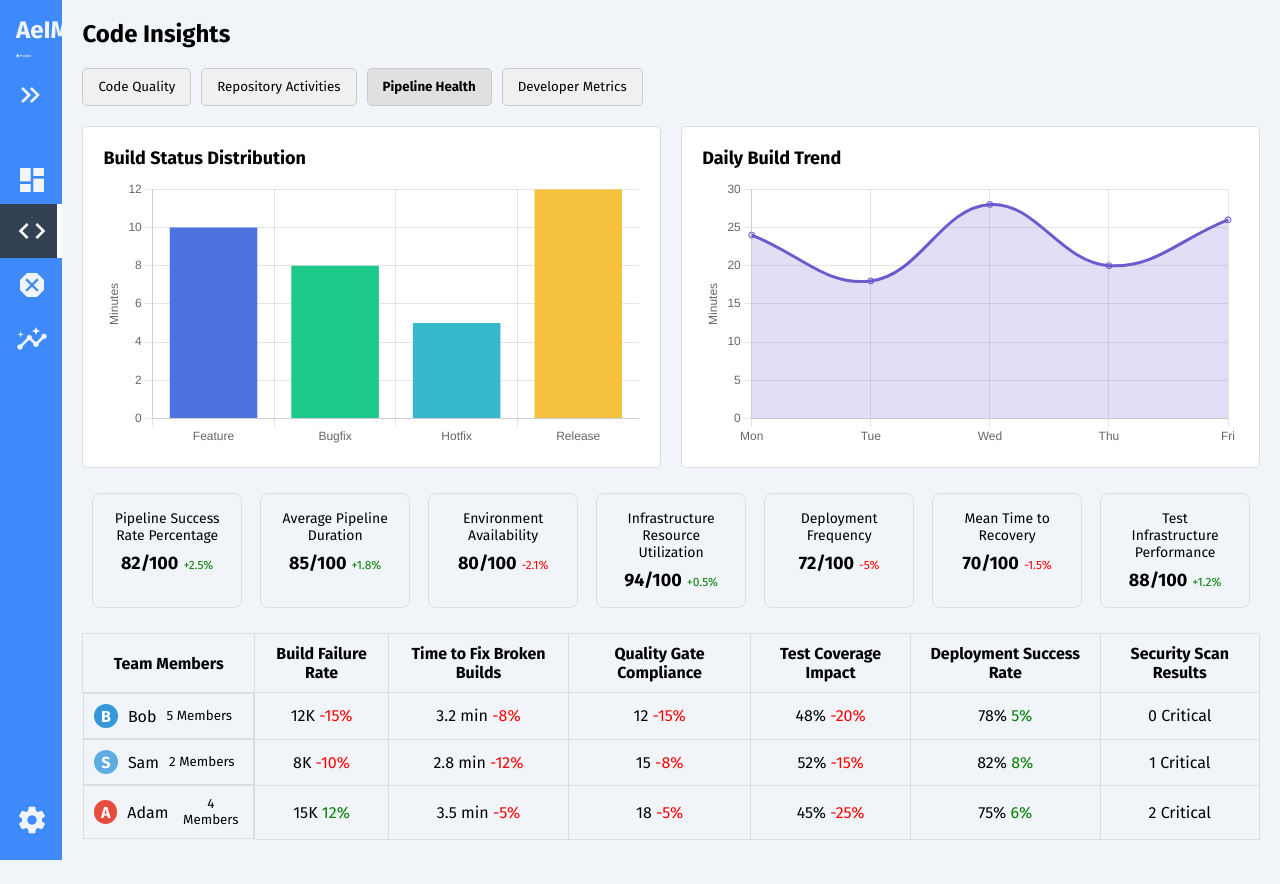
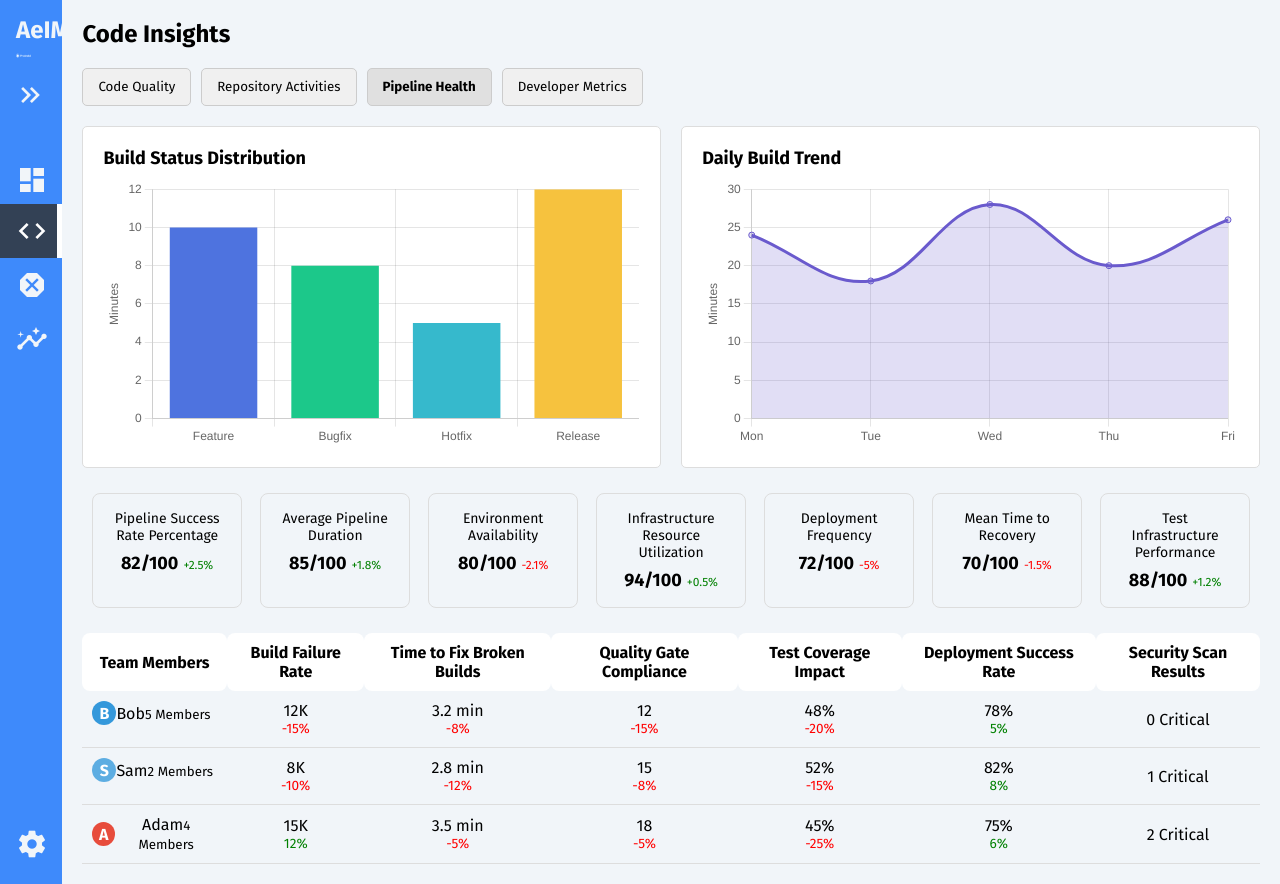
Before and after one commit to aarin55-de/Vue-charts, a Vue app: page /code-insight in a window 1280 px wide. Before the commit the page ends 860 px from the top, so only its background shows below. Built offline with nearby package versions, Linux system fonts and the light colour scheme.

Commit message:
done changes

```diff
--- a/src/tables/TeamTable.vue
+++ b/src/tables/TeamTable.vue
@@ -2,7 +2,7 @@
   <div class="team-table-container">
     <table class="team-table">
       <thead>
-          <tr>
+        <tr class="header-row">
           <th>Team Members</th>
           <th>Build Failure Rate</th>
           <th>Time to Fix Broken Builds</th>
@@ -15,16 +15,49 @@
       <tbody>
         <tr v-for="(member, index) in teamData" :key="index">
           <td class="team-member">
+            <div class="member-info">
               <span :class="['badge', member.badgeColor]">{{ member.initial }}</span>
+              <div>
                 <span>{{ member.name }}</span>
                 <small>{{ member.teamSize }} Members</small>
+              </div>
+            </div>
           </td>
-            <td>{{ member.buildFailureRate }} <span :class="getChangeClass(member.buildFailureRateChange)">{{ member.buildFailureRateChange }}%</span></td>
-            <td>{{ member.timeToFix }} <span :class="getChangeClass(member.timeToFixChange)">{{ member.timeToFixChange }}%</span></td>
-            <td>{{ member.qualityGate }} <span :class="getChangeClass(member.qualityGateChange)">{{ member.qualityGateChange }}%</span></td>
-            <td>{{ member.testCoverage }} <span :class="getChangeClass(member.testCoverageChange)">{{ member.testCoverageChange }}%</span></td>
-            <td>{{ member.deploymentSuccess }} <span :class="getChangeClass(member.deploymentSuccessChange)">{{ member.deploymentSuccessChange }}%</span></td>
-            <td>{{ member.securityScanResults }}</td>
+          <td>
+            <div class="data-cell">
+              <span class="main-value">{{ member.buildFailureRate }}</span>
+              <span :class="['sub-value', getChangeClass(member.buildFailureRateChange)]">{{ member.buildFailureRateChange }}%</span>
+            </div>
+          </td>
+          <td>
+            <div class="data-cell">
+              <span class="main-value">{{ member.timeToFix }}</span>
+              <span :class="['sub-value', getChangeClass(member.timeToFixChange)]">{{ member.timeToFixChange }}%</span>
+            </div>
+          </td>
+          <td>
+            <div class="data-cell">
+              <span class="main-value">{{ member.qualityGate }}</span>
+              <span :class="['sub-value', getChangeClass(member.qualityGateChange)]">{{ member.qualityGateChange }}%</span>
+            </div>
+          </td>
+          <td>
+            <div class="data-cell">
+              <span class="main-value">{{ member.testCoverage }}</span>
+              <span :class="['sub-value', getChangeClass(member.testCoverageChange)]">{{ member.testCoverageChange }}%</span>
+            </div>
+          </td>
+          <td>
+            <div class="data-cell">
+              <span class="main-value">{{ member.deploymentSuccess }}</span>
+              <span :class="['sub-value', getChangeClass(member.deploymentSuccessChange)]">{{ member.deploymentSuccessChange }}%</span>
+            </div>
+          </td>
+          <td>
+            <div class="data-cell">
+              <span class="main-value">{{ member.securityScanResults }}</span>
+            </div>
+          </td>
         </tr>
       </tbody>
     </table>
@@ -106,15 +139,37 @@
   width: 100%;
   border-collapse: collapse;
 }
-  .team-table th, .team-table td {
+.header-row th {
+  background-color: #ffffff;
+  font-weight: bold;
   padding: 10px;
-    border: 1px solid #ddd;
+  border-radius: 8px;
+  text-align: center;
+}
+.header-row th:first-child {
+  border-top-left-radius: 8px;
+  border-bottom-left-radius: 8px;
+}
+.header-row th:last-child {
+  border-top-right-radius: 8px;
+  border-bottom-right-radius: 8px;
+}
+.team-table tbody tr {
+  border-bottom: 1px solid #ddd;
+}
+.team-table th,
+.team-table td {
+  padding: 10px;
   text-align: center;
 }
 .team-member {
   display: flex;
   align-items: center;
   gap: 10px;
+}
+.member-info {
+  display: flex;
+  align-items: center;
 }
 .badge {
   width: 24px;
@@ -129,6 +184,17 @@
 .badge-blue { background-color: #3498db; }
 .badge-skyblue { background-color: #5dade2; }
 .badge-red { background-color: #e74c3c; }
+.data-cell {
+  display: flex;
+  flex-direction: column;
+  align-items: center;
+}
+.main-value {
+  font-size: 1em;
+}
+.sub-value {
+  font-size: 0.85em;
+}
 .positive-change { color: green; }
 .negative-change { color: red; }
 </style>
```
Lines whose indentation alone changed are shown as unchanged.
